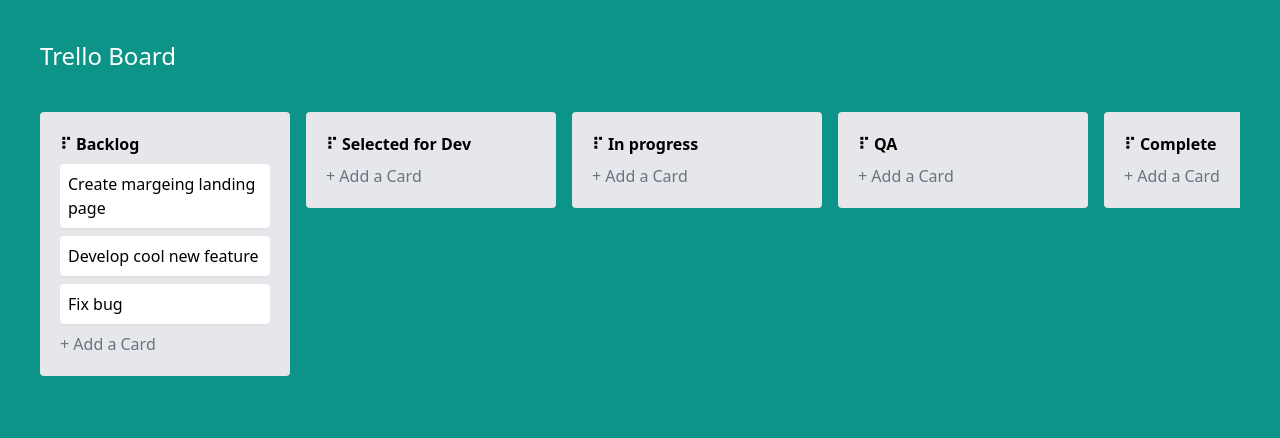
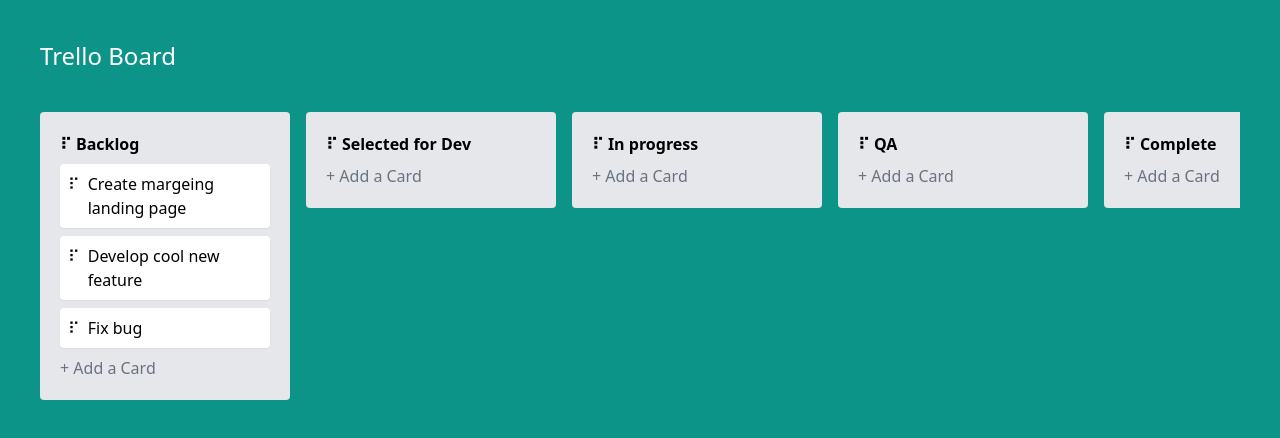
Before and after one commit to MarcinBieniek/Vue-Nuxt3TrelloBoard, a Nuxt app: page / in a window 1280 px wide. Shown: the top 438 px of the page. Built offline with nearby package versions, Linux system fonts and the light colour scheme.

Commit message:
feat: add move task from column to column feature

```diff
--- a/components/TrelloBoard.vue
+++ b/components/TrelloBoard.vue
@@ -1,6 +1,6 @@
 <script setup lang="ts">
 
-  import type {Column} from "@/types";
+  import type {Column, Task} from "@/types";
   import {nanoid} from "nanoid";
   import draggable from "vuedraggable";
 
@@ -52,7 +52,6 @@
 
 <template>
   <section >
-
     <draggable
       v-model="columns"
       group="columns"
@@ -69,7 +68,19 @@
           <DragHandle />
           {{ column.title }}
         </header>
-        <TrelloBoardTask v-for="task in column.tasks" :task="task" />
+        <draggable
+          v-model="column.tasks"
+          group="tasks"
+          item-key="id"
+          :animation="150"
+          handle=".drag-handle"
+        >
+          <template #item="{element: task} : {element: Task}">
+            <TrelloBoardTask
+              :task="task"
+            />
+          </template>
+        </draggable>
         <footer>
           <button class="text-gray-500">+ Add a Card</button>
         </footer>
--- a/components/TrelloBoardTask.vue
+++ b/components/TrelloBoardTask.vue
@@ -10,8 +10,9 @@
 <template>
   <div
     :title="task.createdAt.toLocaleDateString()"
-    class="task bg-white p-2 mb-2 rounded shadow-sm max-w-[250px]"
+    class="task bg-white p-2 mb-2 rounded shadow-sm max-w-[250px] flex"
   >
+    <DragHandle class="pr-2"/>
     <span>
       {{ task.title }}
     </span>
```
